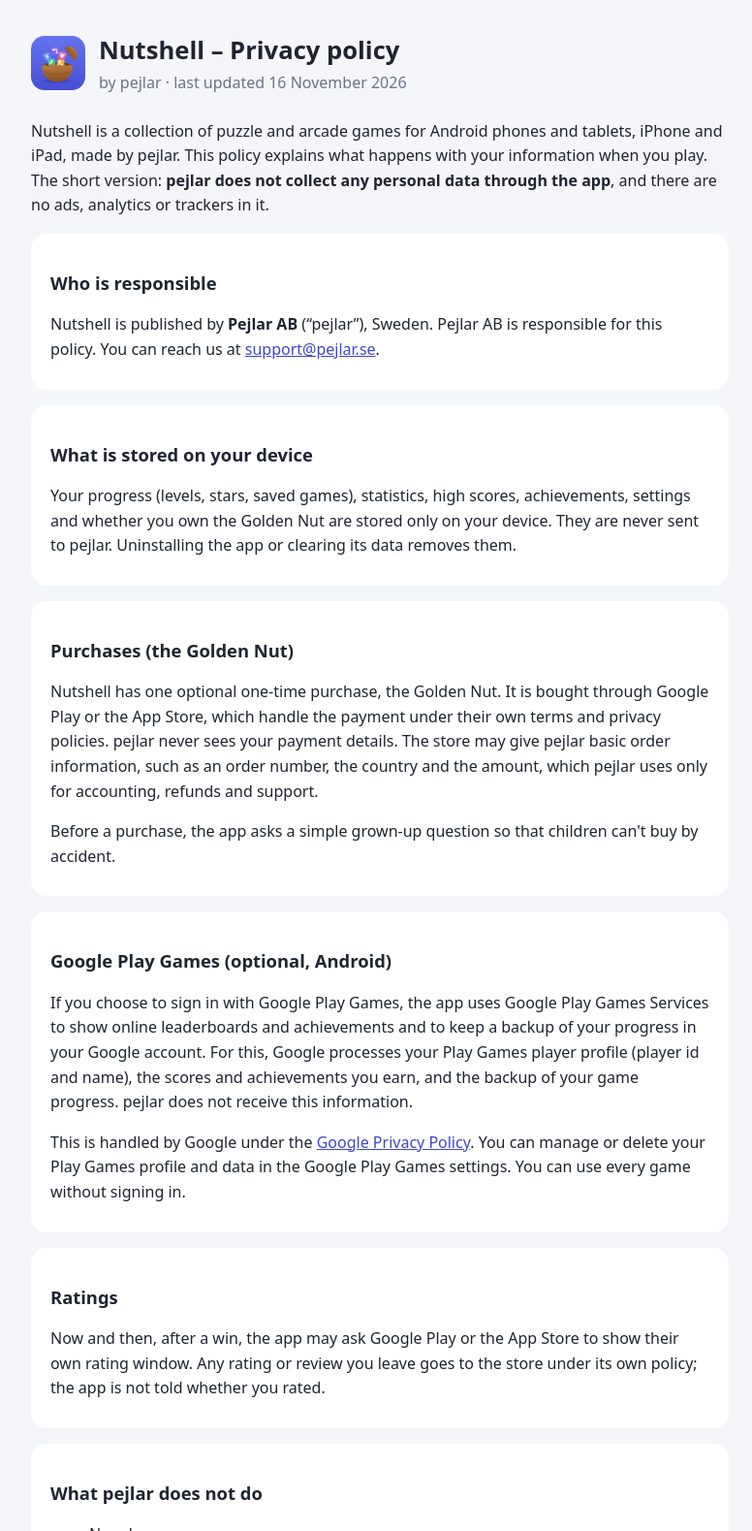
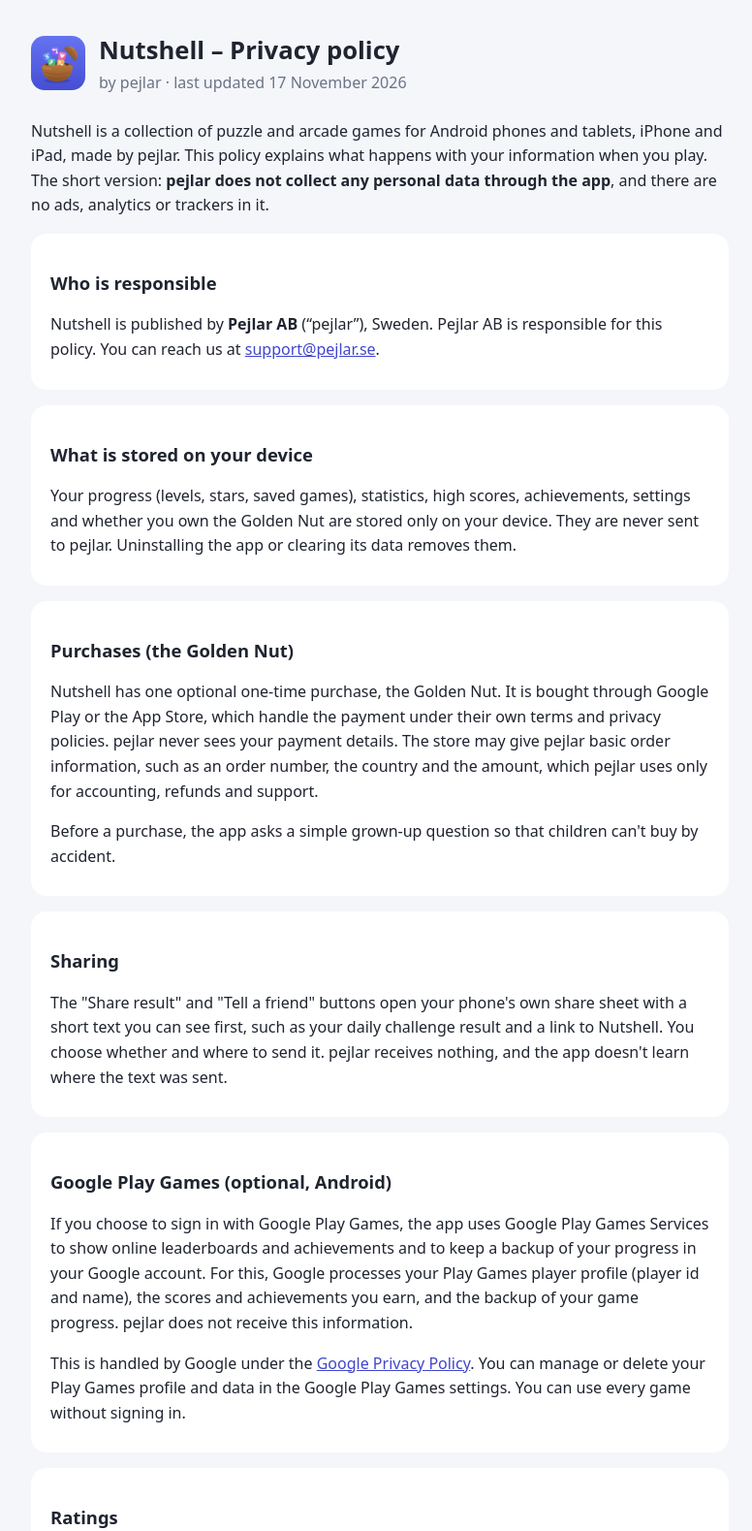
Before and after one commit to MicBre14/nutshell-site, a plain HTML site: page privacy-policy.html in a window 1280 px wide. Shown: the top 1579 px of the page at 97% size, without its empty margins (248-1024 px from the left). Drawn offline with Linux system fonts and the light colour scheme.

Commit message:
Privacy policy: sharing section
Co-Authored-By: Claude Opus 5.5 <noreply@anthropic.com>

```diff
--- a/privacy-policy.html
+++ b/privacy-policy.html
@@ -25,7 +25,7 @@
         <img src="icon-512.png" alt="" />
         <div>
           <h1>Nutshell – Privacy policy</h1>
-          <p>by pejlar · last updated 16 November 2026</p>
+          <p>by pejlar · last updated 17 November 2026</p>
         </div>
       </header>
 
@@ -63,6 +63,15 @@
         </p>
         <p>
           Before a purchase, the app asks a simple grown-up question so that children can't buy by accident.
+        </p>
+      </section>
+
+      <section>
+        <h2>Sharing</h2>
+        <p>
+          The "Share result" and "Tell a friend" buttons open your phone's own share sheet with a short text you can
+          see first, such as your daily challenge result and a link to Nutshell. You choose whether and where to send
+          it. pejlar receives nothing, and the app doesn't learn where the text was sent.
         </p>
       </section>
 
```
